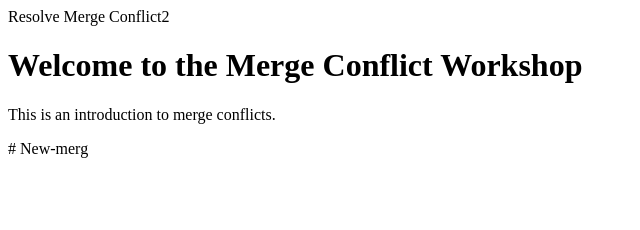
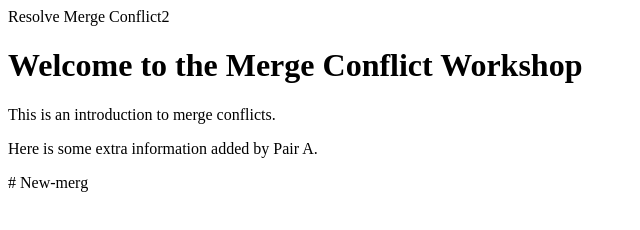
Before and after one commit to Visaphoung11/New-merg, a plain HTML site: page index.html in a window 1280 px wide. Shown: the whole page, without its empty margins (0-640 px from the left). Drawn offline with Linux system fonts and the light colour scheme.

Commit message:
Add extra info by Pair A

```diff
--- a/index.html
+++ b/index.html
@@ -8,5 +8,6 @@
 <body>
     Resolve Merge Conflict2<h1>Welcome to the Merge Conflict Workshop</h1>
   <p>This is an introduction to merge conflicts.</p>
+  <p>Here is some extra information added by Pair A.</p>
 </body>
 </html># New-merg
```
